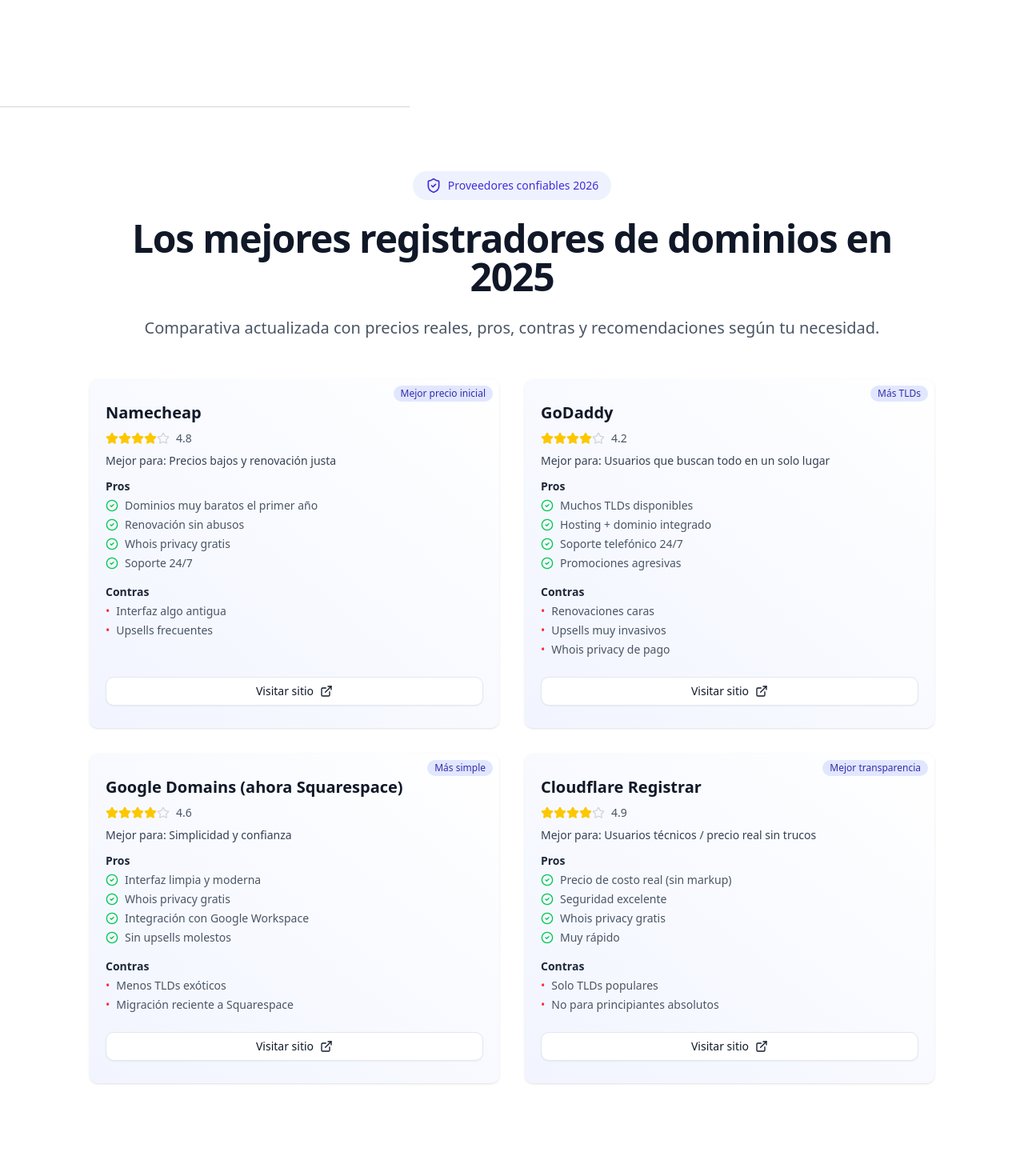
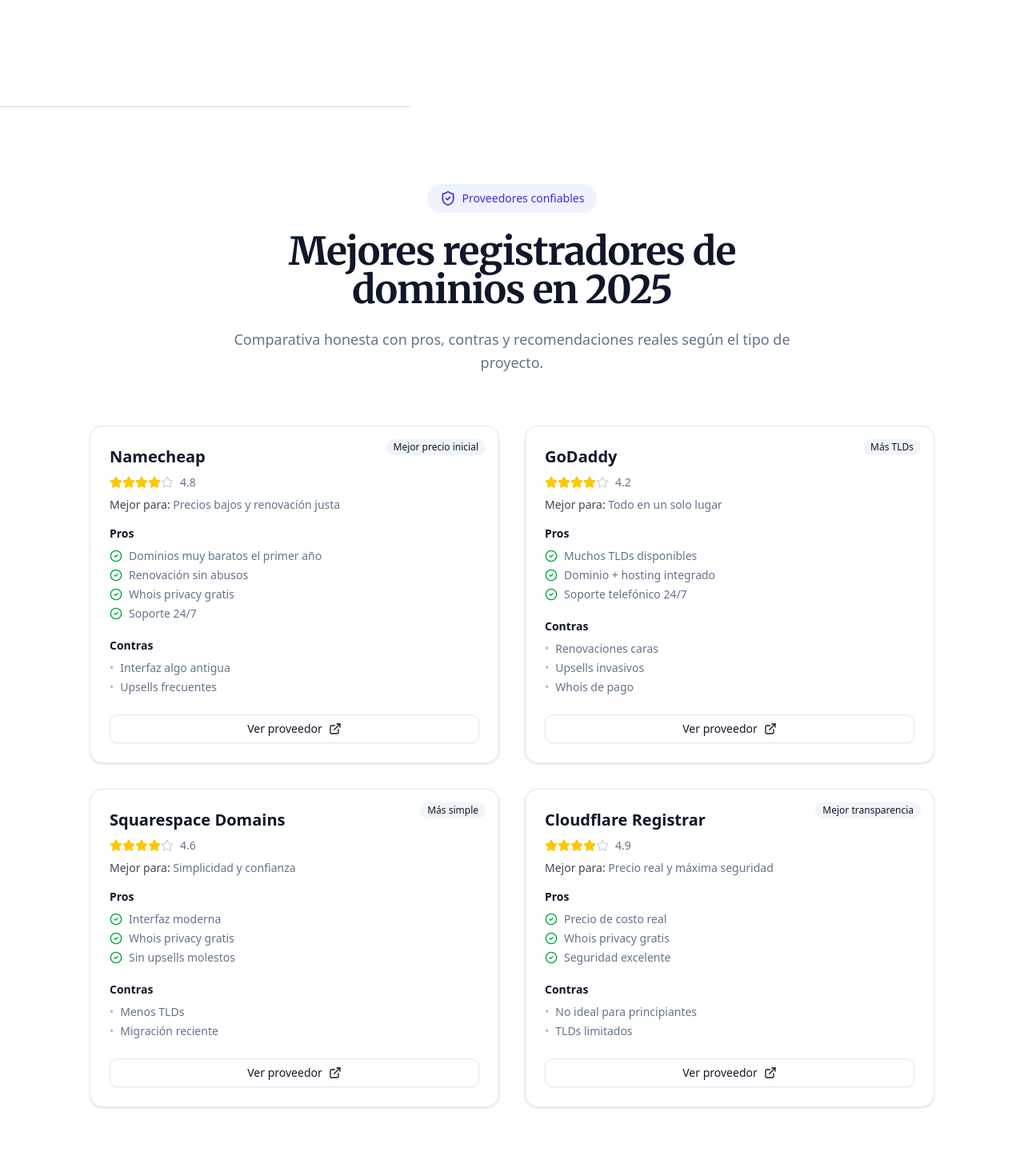
Before and after one commit to GCDAEG/tuwebhoy, a Next.js app: page /guide in a window 1280 px wide. Shown: the part 1580-3030 px from the top of the page at 80% size. Built offline with nearby package versions, Linux system fonts and the light colour scheme.

Commit message:
Reformas en la guía

```diff
--- a/app/(landing)/sections/ProjectShowcase.tsx
+++ b/app/(landing)/sections/ProjectShowcase.tsx
@@ -159,7 +159,7 @@
                 </div>
 
                 {/* Content */}
-                <div className="p-5 flex flex-col gap-3 border">
+                <div className="p-5 flex flex-col gap-3">
                   <h3
                     className={`text-xl md:text-2xl font-semibold ${titleH2}`}
                   >
--- a/app/guide/(sections)/CommonMistakes.tsx
+++ b/app/guide/(sections)/CommonMistakes.tsx
@@ -1,15 +1,6 @@
 // components/domain-guide/CommonMistakes.tsx
 import React from "react";
-import { Card, CardContent } from "@/components/ui/card";
-import {
-  AlertTriangle,
-  XCircle,
-  Lightbulb,
-  ArrowRight,
-  DollarSign,
-  AlertCircle,
-} from "lucide-react";
-import { Button } from "@base-ui/react";
+import { AlertCircle, XCircle, Lightbulb } from "lucide-react";
 import { Section } from "@/components/layout/Section";
 import { title, titleH2 } from "@/app/layout";
 
@@ -25,122 +16,109 @@
   {
     title: "Ignorar la renovación y pagar solo el primer año barato",
     description:
-      "Muchos caen en promociones de $1–$3 el primer año, pero la renovación sube a $20–$40. No miran el precio real a largo plazo.",
-    whyBad: "Terminás pagando más en total o perdés el dominio por olvido.",
-    betterAlternative: "Compará siempre precio inicial + renovación anual.",
+      "Muchos caen en promociones de $1–$3 el primer año, pero la renovación sube fuerte después.",
+    whyBad: "Terminás pagando más o incluso perdiendo el dominio.",
+    betterAlternative: "Compará siempre precio inicial + renovación.",
   },
   {
     title: "No activar la privacidad WHOIS",
     description:
-      "Sin protección, tu nombre, teléfono y email quedan públicos en la base WHOIS. Spammers y estafadores lo usan para acosarte.",
-    whyBad: "Recibís spam, intentos de phishing o incluso amenazas.",
-    betterAlternative:
-      "Elegí proveedores que incluyan WHOIS privacy gratis (Namecheap, Cloudflare, Squarespace).",
+      "Sin protección, tus datos personales quedan públicos y accesibles.",
+    whyBad: "Spam, phishing y contactos no deseados.",
+    betterAlternative: "Elegí proveedores con privacidad WHOIS incluida.",
   },
   {
-    title: "Registrar solo .com y dejar que se lo lleven otros",
+    title: "Registrar solo una extensión",
     description:
-      "Si el .com está tomado, mucha gente se rinde y no registra .io, .co, .app o .online, que pueden ser excelentes alternativas.",
-    whyBad:
-      "Perdés la oportunidad de tener una marca fuerte en otros TLDs modernos.",
-    betterAlternative: "Registrá varias extensiones si tu marca es importante.",
+      "Si alguien registra otra extensión de tu marca, puede confundirte o copiarte.",
+    whyBad: "Pérdida de identidad o tráfico.",
+    betterAlternative: "Registrá extensiones clave si la marca es importante.",
   },
   {
-    title: "No poner renovación automática (o ponerla y olvidarse)",
+    title: "No controlar la renovación automática",
     description:
-      "Si no activás renovación automática, podés perder el dominio. Si la activás y no controlás la tarjeta, te cobran sin darte cuenta.",
-    whyBad: "Pérdida del dominio o cargos sorpresa.",
+      "Activarla sin revisar o no activarla puede generar problemas.",
+    whyBad: "Cargos sorpresa o pérdida del dominio.",
     betterAlternative:
-      "Activá renovación automática + poné recordatorios en calendario.",
+      "Usá renovación automática + recordatorio en calendario.",
   },
 ];
 
 export default function CommonMistakes() {
   return (
-    <Section
-      size="content"
-      className="py-20 bg-background"
-      id="common-mistakes"
-    >
-      <div className="container flex flex-col gap-20 items-center">
-        {/* Título */}
-
-        <div className="md:text-center flex flex-col gap-5 w-full items-center">
-          <div className="flex w-fit justify-center items-center gap-2 rounded-full  px-4 py-2 bg-amber-50 text-amber-700 mb-6">
-            <AlertCircle className="h-5 w-5" />
-            <span className="text-sm font-medium">Errores a evitar</span>
+    <Section size="content" id="common-mistakes" className="py-20">
+      <div className="container mx-auto flex flex-col gap-20">
+        {/* Header */}
+        <div className="flex flex-col items-center text-center gap-6 max-w-3xl mx-auto">
+          <div className="inline-flex items-center gap-2 rounded-full bg-amber-100/70 text-amber-800 px-4 py-1.5 text-sm font-medium">
+            <AlertCircle className="h-4 w-4" />
+            Errores a evitar
           </div>
 
           <h2
-            className={`${title} text-3xl md:text-4xl lg:text-5xl font-bold tracking-tight text-gray-900 mb-6`}
+            className={`${title} text-3xl md:text-4xl lg:text-5xl font-bold tracking-tight`}
           >
-            Los errores más caros que cometen al comprar un dominio
+            Errores comunes al comprar un dominio
           </h2>
 
-          <p className="text-lg md:text-xl text-gray-600 max-w-3xl mx-auto leading-relaxed">
-            Aprendé de los errores de otros para no perder dinero, tiempo ni tu
-            marca.
+          <p className="text-muted-foreground text-lg leading-relaxed">
+            Aprendé de los errores más comunes para no perder dinero, tiempo ni
+            tu marca.
           </p>
         </div>
-        {/* Lista de errores */}
-        <div className="space-y-8 md:space-y-12">
+
+        {/* Lista */}
+        <div className="flex flex-col gap-12 max-w-4xl mx-auto">
           {mistakes.map((mistake, index) => (
-            <div
+            <article
               key={mistake.title}
-              className="border-l-4 border-amber-400 shadow-sm"
+              className="relative pl-8 border-l border-amber-300/60"
             >
-              <div className="p-6 ">
-                <div className="flex flex-col items-start gap-4">
-                  <div className="shrink-0 flex items-center gap-5">
+              {/* Número */}
               <div
                 className="
-                      w-12 h-12 rounded-full bg-amber-100 flex items-center justify-center
-                      text-amber-700 font-bold text-xl
+                  absolute -left-4 top-0
+                  w-8 h-8 rounded-full
+                  bg-amber-100 text-amber-700
+                  flex items-center justify-center
+                  font-semibold
                 "
               >
                 {index + 1}
               </div>
-                    <h3
-                      className={`${titleH2} text-xl md:text-2xl font-semibold text-foreground`}
-                    >
+
+              <div className="flex flex-col gap-4">
+                <h3 className={`${titleH2} text-xl md:text-2xl font-semibold`}>
                   {mistake.title}
                 </h3>
+
+                <p className="text-foreground/90 leading-relaxed">
+                  {mistake.description}
+                </p>
+
+                <div className="grid md:grid-cols-2 gap-4 mt-4">
+                  <div className="rounded-lg bg-red-50 px-4 py-3">
+                    <div className="flex items-center gap-2 mb-1 text-red-700 font-medium">
+                      <XCircle className="h-4 w-4" />
+                      Por qué es un problema
+                    </div>
+                    <p className="text-sm text-red-700/90">{mistake.whyBad}</p>
                   </div>
 
-                  <div>
-                    <p className="text-gray-700 mb-4">{mistake.description}</p>
-
-                    <div className="grid md:grid-cols-2 gap-4 mt-6">
-                      <div className="bg-red-50 p-4 rounded-lg">
-                        <div className="flex items-center gap-2 mb-2">
-                          <XCircle className="h-5 w-5 text-red-600" />
-                          <span className="font-medium text-red-800">
-                            Por qué es un problema
-                          </span>
+                  <div className="rounded-lg bg-green-50 px-4 py-3">
+                    <div className="flex items-center gap-2 mb-1 text-green-700 font-medium">
+                      <Lightbulb className="h-4 w-4" />
+                      Qué hacer en su lugar
                     </div>
-                        <p className="text-red-700 text-sm">{mistake.whyBad}</p>
-                      </div>
-
-                      <div className="bg-green-50 p-4 rounded-lg">
-                        <div className="flex items-center gap-2 mb-2">
-                          <Lightbulb className="h-5 w-5 text-green-600" />
-                          <span className="font-medium text-green-800">
-                            Qué hacer en su lugar
-                          </span>
-                        </div>
-                        <p className="text-green-700 text-sm">
+                    <p className="text-sm text-green-700/90">
                       {mistake.betterAlternative}
                     </p>
                   </div>
                 </div>
               </div>
-                </div>
-              </div>
-            </div>
+            </article>
           ))}
         </div>
-
-        {/* CTA final */}
       </div>
     </Section>
   );
--- a/app/guide/(sections)/DomainProvider.tsx
+++ b/app/guide/(sections)/DomainProvider.tsx
@@ -1,17 +1,10 @@
 // components/domain-guide/DomainProvider.tsx
 import React from "react";
-import {
-  Card,
-  CardAction,
-  CardContent,
-  CardDescription,
-  CardHeader,
-  CardTitle,
-} from "@/components/ui/card";
+import { Badge } from "@/components/ui/badge";
 import { Button } from "@/components/ui/button";
-import { Badge } from "@/components/ui/badge";
 import { CheckCircle2, ExternalLink, ShieldCheck, Star } from "lucide-react";
 import { Section } from "@/components/layout/Section";
+import { title } from "@/app/layout";
 
 const providers = [
   {
@@ -31,46 +24,35 @@
   {
     name: "GoDaddy",
     rating: 4.2,
-    bestFor: "Usuarios que buscan todo en un solo lugar",
+    bestFor: "Todo en un solo lugar",
     pros: [
       "Muchos TLDs disponibles",
-      "Hosting + dominio integrado",
+      "Dominio + hosting integrado",
       "Soporte telefónico 24/7",
-      "Promociones agresivas",
     ],
-    cons: [
-      "Renovaciones caras",
-      "Upsells muy invasivos",
-      "Whois privacy de pago",
-    ],
+    cons: ["Renovaciones caras", "Upsells invasivos", "Whois de pago"],
     link: "https://www.godaddy.com/",
     badge: "Más TLDs",
   },
   {
-    name: "Google Domains (ahora Squarespace)",
+    name: "Squarespace Domains",
     rating: 4.6,
     bestFor: "Simplicidad y confianza",
-    pros: [
-      "Interfaz limpia y moderna",
-      "Whois privacy gratis",
-      "Integración con Google Workspace",
-      "Sin upsells molestos",
-    ],
-    cons: ["Menos TLDs exóticos", "Migración reciente a Squarespace"],
+    pros: ["Interfaz moderna", "Whois privacy gratis", "Sin upsells molestos"],
+    cons: ["Menos TLDs", "Migración reciente"],
     link: "https://domains.squarespace.com/",
     badge: "Más simple",
   },
   {
     name: "Cloudflare Registrar",
     rating: 4.9,
-    bestFor: "Usuarios técnicos / precio real sin trucos",
+    bestFor: "Precio real y máxima seguridad",
     pros: [
-      "Precio de costo real (sin markup)",
+      "Precio de costo real",
+      "Whois privacy gratis",
       "Seguridad excelente",
-      "Whois privacy gratis",
-      "Muy rápido",
     ],
-    cons: ["Solo TLDs populares", "No para principiantes absolutos"],
+    cons: ["No ideal para principiantes", "TLDs limitados"],
     link: "https://www.cloudflare.com/products/registrar/",
     badge: "Mejor transparencia",
   },
@@ -78,50 +60,45 @@
 
 export default function DomainProvider() {
   return (
-    <Section size="content" className="py-20  bg-background" id="providers">
-      <div className="container flex flex-col gap-12">
-        {/* Título de sección */}
-        <div className="md:text-center">
-          <div className="flex w-full justify-center items-center">
+    <Section size="content" id="providers" className="py-24">
+      <div className="container flex flex-col gap-16">
+        {/* Header */}
+        <div className="text-center max-w-3xl mx-auto">
           <div className="inline-flex items-center gap-2 rounded-full bg-indigo-50 px-4 py-2 text-indigo-700 mb-6">
             <ShieldCheck className="h-5 w-5" />
-              <span className="text-sm font-medium">
-                Proveedores confiables 2026
-              </span>
-            </div>
+            <span className="text-sm font-medium">Proveedores confiables</span>
           </div>
 
-          <h2 className="text-3xl md:text-4xl lg:text-5xl font-bold tracking-tight text-gray-900 mb-6">
-            Los mejores registradores de dominios en 2025
+          <h2
+            className={`${title} text-3xl md:text-4xl lg:text-5xl font-bold tracking-tight text-foreground mb-6`}
+          >
+            Mejores registradores de dominios en 2025
           </h2>
 
-          <p className="text-md md:text-xl text-gray-600 leading-relaxed">
-            Comparativa actualizada con precios reales, pros, contras y
-            recomendaciones según tu necesidad.
+          <p className="text-lg text-muted-foreground leading-relaxed">
+            Comparativa honesta con pros, contras y recomendaciones reales según
+            el tipo de proyecto.
           </p>
         </div>
 
-        {/* Grid de proveedores */}
-        <div className="grid grid-cols-1 md:grid-cols-2  gap-6 lg:gap-8">
+        {/* Providers grid */}
+        <div className="grid grid-cols-1 md:grid-cols-2 gap-8">
           {providers.map((provider) => (
-            <div
+            <article
               key={provider.name}
-              className="flex flex-col overflow-hidden rounded-md px-5 py-7 relative border-border shadow-sm bg-linear-to-bl from-card/65 to-indigo-50/80"
+              className="relative flex flex-col rounded-xl border border-border bg-card p-6 shadow-sm"
             >
-              <Badge
-                variant="secondary"
-                className="absolute top-2 right-2 bg-indigo-100 text-indigo-800"
-              >
+              <Badge variant="secondary" className="absolute top-4 right-4">
                 {provider.badge}
               </Badge>
-              <div className="flex flex-col gap-2 relative">
-                <div className="flex items-center justify-between">
-                  <h3 className="text-xl font-bold text-gray-900">
+
+              {/* Header */}
+              <div className="flex flex-col gap-2 mb-4">
+                <h3 className="text-xl font-semibold text-foreground">
                   {provider.name}
                 </h3>
-                </div>
 
-                <div className="flex items-center gap-1">
+                <div className="flex items-center gap-2 text-sm text-muted-foreground">
                   <div className="flex">
                     {[...Array(5)].map((_, i) => (
                       <Star
@@ -129,73 +106,69 @@
                         className={`h-4 w-4 ${
                           i < Math.floor(provider.rating)
                             ? "text-yellow-400 fill-yellow-400"
-                            : "text-gray-300"
+                            : "text-muted-foreground/30"
                         }`}
                       />
                     ))}
                   </div>
-                  <span className="text-sm text-gray-600 ml-1">
-                    {provider.rating}
+                  <span>{provider.rating}</span>
+                </div>
+
+                <p className="text-sm font-medium text-foreground/80">
+                  Mejor para:{" "}
+                  <span className="font-normal text-muted-foreground">
+                    {provider.bestFor}
                   </span>
-                </div>
-                <p className="text-sm font-medium text-gray-700 mb-3">
-                  Mejor para: {provider.bestFor}
                 </p>
               </div>
 
-              <div className="flex flex-col flex-1">
-                <div className="space-y-4 flex-1">
+              {/* Content */}
+              <div className="flex-1 space-y-5">
                 <div>
-                    <p className="text-sm font-semibold text-gray-800 mb-1">
-                      Pros
-                    </p>
-                    <ul className="text-sm text-gray-600 space-y-1">
-                      {provider.pros.map((pro, i) => (
-                        <li key={i} className="flex items-start gap-2">
-                          <CheckCircle2 className="h-4 w-4 text-green-500 mt-0.5 shrink-0" />
-                          <span>{pro}</span>
+                  <p className="text-sm font-semibold mb-2">Pros</p>
+                  <ul className="space-y-1 text-sm text-muted-foreground">
+                    {provider.pros.map((pro) => (
+                      <li key={pro} className="flex gap-2">
+                        <CheckCircle2 className="h-4 w-4 text-green-600 mt-0.5 shrink-0" />
+                        {pro}
                       </li>
                     ))}
                   </ul>
                 </div>
 
                 <div>
-                    <p className="text-sm font-semibold text-gray-800 mb-1">
-                      Contras
-                    </p>
-                    <ul className="text-sm text-gray-600 space-y-1">
-                      {provider.cons.map((con, i) => (
-                        <li key={i} className="flex items-start gap-2">
-                          <span className="text-red-500">•</span>
-                          <span>{con}</span>
+                  <p className="text-sm font-semibold mb-2">Contras</p>
+                  <ul className="space-y-1 text-sm text-muted-foreground">
+                    {provider.cons.map((con) => (
+                      <li key={con} className="flex gap-2">
+                        <span className="text-muted-foreground/50">•</span>
+                        {con}
                       </li>
                     ))}
                   </ul>
                 </div>
               </div>
 
-                <Button variant="outline" className="w-full mt-6 gap-2" asChild>
+              {/* CTA */}
+              <Button variant="outline" className="mt-6 gap-2" asChild>
                 <a
                   href={provider.link}
                   target="_blank"
                   rel="noopener noreferrer"
                 >
-                    Visitar sitio
+                  Ver proveedor
                   <ExternalLink className="h-4 w-4" />
                 </a>
               </Button>
-              </div>
-            </div>
+            </article>
           ))}
         </div>
 
-        {/* Nota final */}
-        <div className="mt-12 text-center text-sm text-gray-500">
-          <p>
-            Precios y condiciones verificados en febrero 2025. Pueden variar
-            según promociones y TLD.
+        {/* Footer note */}
+        <p className="text-center text-sm text-muted-foreground">
+          Información verificada en febrero 2025. Los precios pueden variar
+          según promociones y extensión del dominio.
         </p>
-        </div>
       </div>
     </Section>
   );
--- a/components/ui/TagCarousel.tsx
+++ b/components/ui/TagCarousel.tsx
@@ -34,7 +34,7 @@
   };
 
   return (
-    <div className="relative mt-4 flex items-center border">
+    <div className="relative mt-4 flex items-center">
       {/* Flecha izquierda */}
       {canScrollLeft && (
         <button
```
Also changed, not shown: app/guide/(sections)/DomainStepsSection.tsx (+55 -113 lines). Lines whose indentation alone changed are shown as unchanged.
